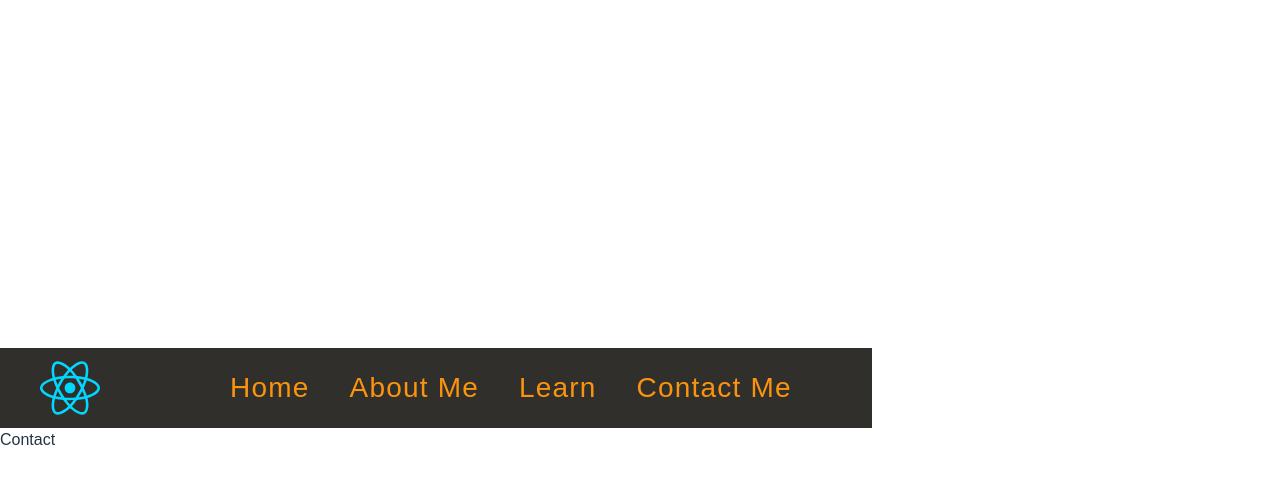
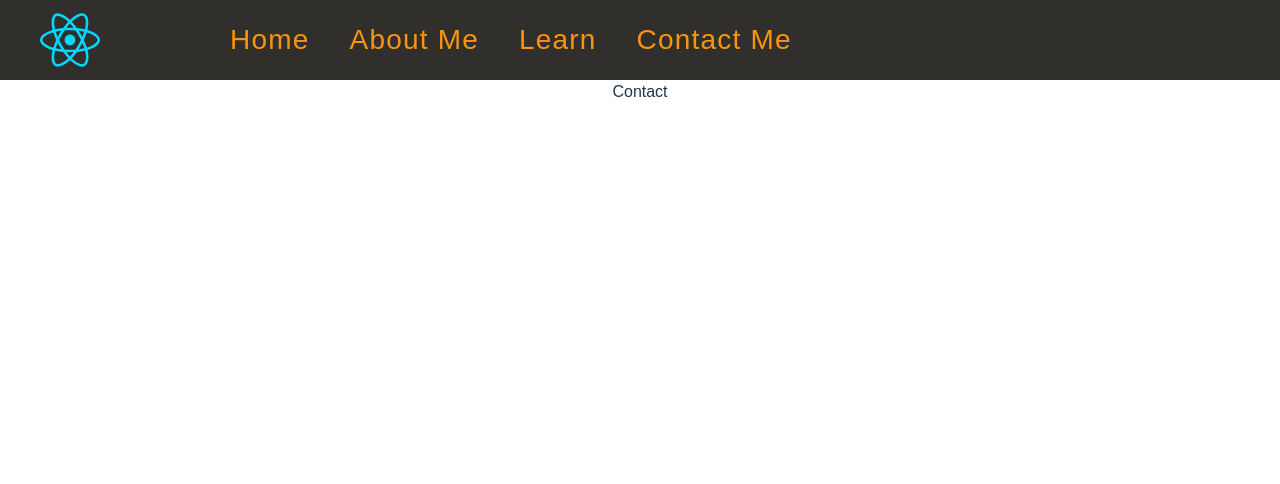
Before and after one commit to TimothyMutia/ReactTSPractice, a React (Vite) app: page /Contact in a window 1280 px wide. Shown: the top 484 px of the page. Built offline with nearby package versions, Linux system fonts and the light colour scheme; a web font is replaced by a local one.

Commit message:
fix: fixed the header on the about, contact and learn pages

```diff
--- a/src/Views/About.tsx
+++ b/src/Views/About.tsx
@@ -1,8 +1,8 @@
-
+import './styles.css'
 
 const About = () => {
   return (
-    <div>About</div>
+    <div className="About">About</div>
   )
 }
 
--- a/src/Views/Contact.tsx
+++ b/src/Views/Contact.tsx
@@ -1,8 +1,8 @@
-
+import './styles.css'
 
 const Contact = () => {
   return (
-    <div>Contact</div>
+    <div className="Contact">Contact</div>
   )
 }
 
--- a/src/Views/Learn.tsx
+++ b/src/Views/Learn.tsx
@@ -1,6 +1,8 @@
+import './styles.css'
+
 const Learn = () => {
   return (
-    <div>Learn</div>
+    <div className="Learn">Learn</div>
   )
 }
 
--- a/src/Views/styles.css
+++ b/src/Views/styles.css
@@ -59,6 +59,28 @@
     text-align: center;
 }
 
+.About{
+  width: 100vw;
+  height:100vh;
+  display:flex;
+  flex-direction: column;
+  align-items: center;
+}
+.Learn{
+  width: 100vw;
+  height:100vh;
+  display:flex;
+  flex-direction: column;
+  align-items: center;
+}
+.Contact{
+  width: 100vw;
+  height:100vh;
+  display:flex;
+  flex-direction: column;
+  align-items: center;
+}
+
 
 
 /*
```
